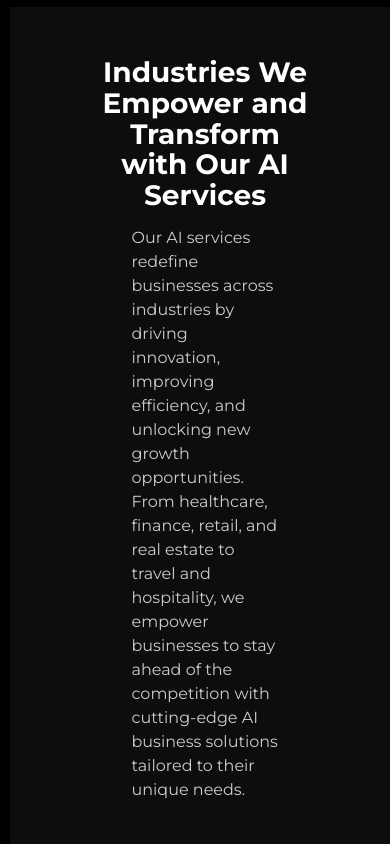
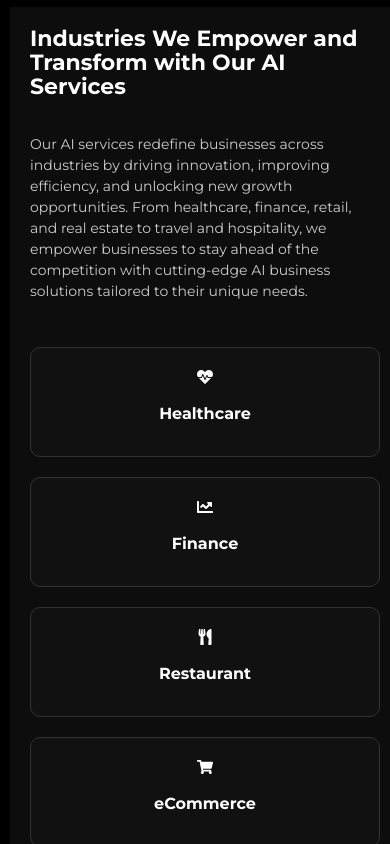
Before and after one commit to aditipatil0315/ai_page, a React (Vite) app: page / in a window 390 px wide. Shown: the part 3320-4164 px from the top of the page. Built offline with nearby package versions, Linux system fonts and the light colour scheme.

Commit message:
section5 and section6  responsive

```diff
--- a/src/components/Case_study/Case_study.css
+++ b/src/components/Case_study/Case_study.css
@@ -242,6 +242,11 @@ p {
     font-size: 1rem;
   }
 
+  .upper_case_study h3 {
+    text-align: left;
+  }
+
+
   p {
     font-size: 0.8rem;
     text-align: left;
@@ -249,9 +254,9 @@ p {
 
   .arrow_ai {
     top: 30%;
-    font-size: 1rem;
-    height: 35px;
-    width: 35px;
+    font-size: 0.9rem;
+    height: 40px;
+    width: 40px;
   }
 
   .arrow_ai.btn_left {
--- a/src/components/Section5/Section5.css
+++ b/src/components/Section5/Section5.css
@@ -1,4 +1,3 @@
-/* ai cards section from below  */
 .ai_cards {
   text-align: center;
   width: 100%;
@@ -6,27 +5,29 @@
   flex-direction: column;
   justify-content: center;
   align-items: center;
-  padding: 50px 90px;
+  padding: 50px 20px; /* Reduce padding for smaller screens */
   background-color: #0d0d0d;
   color: white;
+  box-sizing: border-box; /* Ensure padding doesn't overflow the width */
 }
 
 .ai_cards h1 {
   font-size: 28px;
   font-weight: bold;
   color: white;
+  margin-bottom: 20px;
 }
 
 .ai_cards p {
   font-size: 16px;
   margin: 15px auto;
-  width: 70%;
+  width: 90%; /* Make paragraph width more flexible */
   color: #ccc;
 }
 
 .grid-container {
   display: grid;
-  width: 90%;
+  width: 100%; /* Make sure it takes full width */
   justify-content: center;
   align-items: center;
   grid-template-columns: repeat(4, 1fr);
@@ -59,25 +60,39 @@
   color: white;
 }
 
-/* Media Queries for responsiveness */
 
-/* Tablet screens */
+
+
 @media (max-width: 1024px) {
   .grid-container {
     grid-template-columns: repeat(3, 1fr); /* 3 cards per row on tablets */
   }
 }
 
-/* Mobile screens */
+
 @media (max-width: 768px) {
   .grid-container {
     grid-template-columns: repeat(2, 1fr); /* 2 cards per row on mobile */
   }
 }
 
-/* Extra Small Mobile screens */
+
 @media (max-width: 480px) {
   .grid-container {
-    grid-template-columns: 1fr; /* 1 card per row on very small mobile screens */
+    grid-template-columns: 1fr;
+  }
+
+  .ai_cards {
+    padding: 20px;
+  }
+
+  .ai_cards h1 {
+    font-size: 22px;
+    text-align: left;
+  }
+
+  .ai_cards p {
+    font-size: 14px;
+    width: 100%;
   }
 }
```
